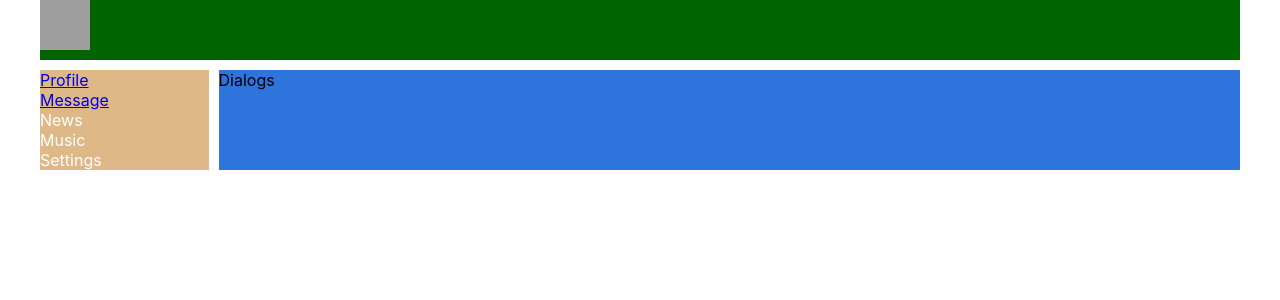
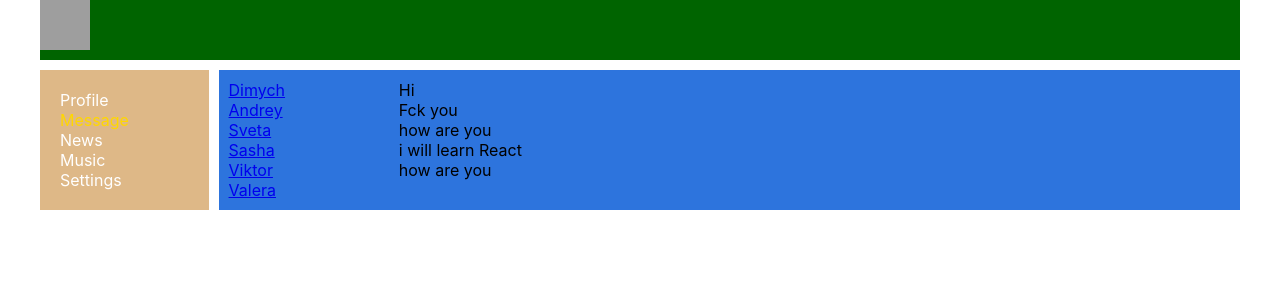
Before and after one commit to ReyTris/kamasutra, a React (Create React App) app: page /dialogs in a window 1280 px wide. Shown: the top 300 px of the page. Built offline with nearby package versions, Linux system fonts and the light colour scheme; grey boxes are pictures that could not be loaded.

Commit message:
add map for message

```diff
--- a/src/App.js
+++ b/src/App.js
@@ -1,11 +1,10 @@
 import React from 'react'
 import { BrowserRouter, Route } from 'react-router-dom';
+import './App.css';
 import Dialogs from './components/Dialogs/Dialogs';
 import Header from './components/Header/Header'
 import Navbar from './components/Navbar/Navbar'
 import Profile from './components/Profile/Profile';
-
-import './App.css';
 
 const App = () => {
   return (
--- a/src/components/Dialogs/Dialogs.js
+++ b/src/components/Dialogs/Dialogs.js
@@ -1,12 +1,62 @@
 import React from 'react'
-import s from './Dialogs'
+import { NavLink } from 'react-router-dom'
+import s from './Dialogs.module.css'
 
-const Dialogs = () => {
+const DialogItem = (props) => {
+    let path = "/dialogs/" + props.id;
+
     return (
-        <div>
-            Dialogs
+        <div className={s.dialog + ' ' + s.active}>
+            <NavLink to={path}>{props.name}</NavLink>
         </div>
     )
 }
 
-export default Dialogs
+const Message = (props) => {
+    return (
+        <div className={s.message}>{props.message}</div>
+    )
+}
+
+const Dialogs = () => {
+
+    let dialogsData = [
+        {name: "Dimych", id:1},
+        {name: "Andrey", id:2},
+        {name: "Sveta", id:3},
+        {name: "Sasha", id:4},
+        {name: "Viktor", id:5},
+        {name: "Valera", id:6},
+    ]
+
+    let messagesData = [
+        {message: "Hi", id: 1},
+        {message: "Fck you", id: 1},
+        {message: "how are you", id: 1},
+        {message: "i will learn React", id: 1},
+        {message: "how are you", id: 1},
+    ]
+
+    let dialogsElements = dialogsData.map(item => {
+        return <DialogItem name={item.name} id={item.id}/>
+    });
+
+    let messagesElements = messagesData.map(item => {
+        return <Message message={item.message}/>
+    })
+
+    return (
+        <div className={s.dialogs}>
+            <div className={s.dialogsItems}>
+
+                {dialogsElements}
+
+            </div>
+            <div className={s.messages}>
+                {messagesElements}
+            </div>
+        </div>
+    )
+}
+
+export default Dialogs;
--- /dev/null
+++ b/src/components/Dialogs/Dialogs.module.css
@@ -0,0 +1,16 @@
+.dialogs {
+    display: grid;
+    grid-template-columns: 2fr 10fr;
+}
+
+.dialogsItems {
+    padding: 10px;
+}
+
+.dialogsItems .active {
+    color: gold;
+}
+
+.messages {
+    padding: 10px;
+}
--- a/src/components/Navbar/Navbar.js
+++ b/src/components/Navbar/Navbar.js
@@ -1,14 +1,15 @@
 import React from 'react';
+import { NavLink } from 'react-router-dom';
 import s from './Navbar.module.css'
 
 const Navbar = () => {
     return (
         <nav className={s.nav}>
             <div className={s.item}>
-                <a href="/profile">Profile</a>
+                <NavLink to="/profile" activeClassName={s.active}>Profile</NavLink>
             </div>
             <div className={s.item}>
-                <a href="/Dialogs">Message</a>
+                <NavLink to="/dialogs" activeClassName={s.active}>Message</NavLink>
             </div>
             <div className={s.item}>
                 <a>News</a>
--- a/src/components/Navbar/Navbar.module.css
+++ b/src/components/Navbar/Navbar.module.css
@@ -1,7 +1,17 @@
 .nav {
     grid-area: n;
     background-color: burlywood;
+    padding: 20px;
 }
 .item {
   color: white;
 }
+
+.item a {
+  color: white;
+  text-decoration: none;
+}
+
+.item a.active {
+  color: gold;
+}
--- a/src/components/Profile/MyPosts/MyPosts.js
+++ b/src/components/Profile/MyPosts/MyPosts.js
@@ -4,17 +4,26 @@ import s from './MyPosts.module.css'
 import Post from './Post/Post'
 
 const MyPosts = () => {
+
+    let postData = [
+        {message: "Hi, how are you", id: 1},
+        {message: "It's my first post", id: 2},
+    ]
+
+    let postElements = postData.map(item => {
+        return <Post message={item.message}/>
+    })
+
     return (
-        <div>
-                My Post
+        <div className={s.postsBlock}>
+                <h3>My Post</h3>
             <div>
                 <textarea></textarea>
                 <button>Add post</button>
                 <button> Remove Post </button>
             </div>
             <div className={s.posts}>
-                <Post message="Hi, how are you"/>
-                <Post message="It's my first post"/>
+                {postElements}
             </div>
         </div>
     )
--- a/src/components/Profile/MyPosts/MyPosts.module.css
+++ b/src/components/Profile/MyPosts/MyPosts.module.css
@@ -0,0 +1,3 @@
+.postsBlock {
+    padding: 20px;
+}
--- a/src/components/Profile/Profile.js
+++ b/src/components/Profile/Profile.js
@@ -2,16 +2,12 @@ import React from 'react'
 import MyPosts from './MyPosts/MyPosts'
 import TwoPost from './TwoPost/TwoPost'
 import s from './Profile.module.css'
+import ProfileInfo from './ProfileInfo/ProfileInfo'
 
 const Profile = () => {
     return (
         <div>
-            <div>
-                <img className={s.content__img} src="https://naked-science.ru/wp-content/uploads/2018/04/field_image_istock-516189065.jpg" alt='1'/>
-            </div>
-            <div>
-                ava + description
-            </div>
+            <ProfileInfo/>
             <div className={s.double}>
                 <MyPosts/>
                 <TwoPost/>
--- /dev/null
+++ b/src/components/Profile/ProfileInfo/ProfileInfo.js
@@ -0,0 +1,17 @@
+import React from 'react'
+import s from './ProfileInfo.module.css'
+
+const ProfileInfo = () => {
+    return (
+        <div>
+            <div>
+                <img className={s.content__img} src="https://naked-science.ru/wp-content/uploads/2018/04/field_image_istock-516189065.jpg" alt='1'/>
+            </div>
+            <div className={s.profileDescription}>
+                ava + description
+            </div>
+        </div>
+    )
+}
+
+export default ProfileInfo;
--- /dev/null
+++ b/src/components/Profile/ProfileInfo/ProfileInfo.module.css
@@ -0,0 +1,13 @@
+.content__img {
+    height: 300px;
+    width: 100%;
+}
+
+.double {
+    display: flex;
+    justify-content: space-between;
+}
+
+.profileDescription {
+    padding: 20px;
+}
```
Also changed, not shown: src/components/Dialogs/Dialogs.modules.css (deleted).
